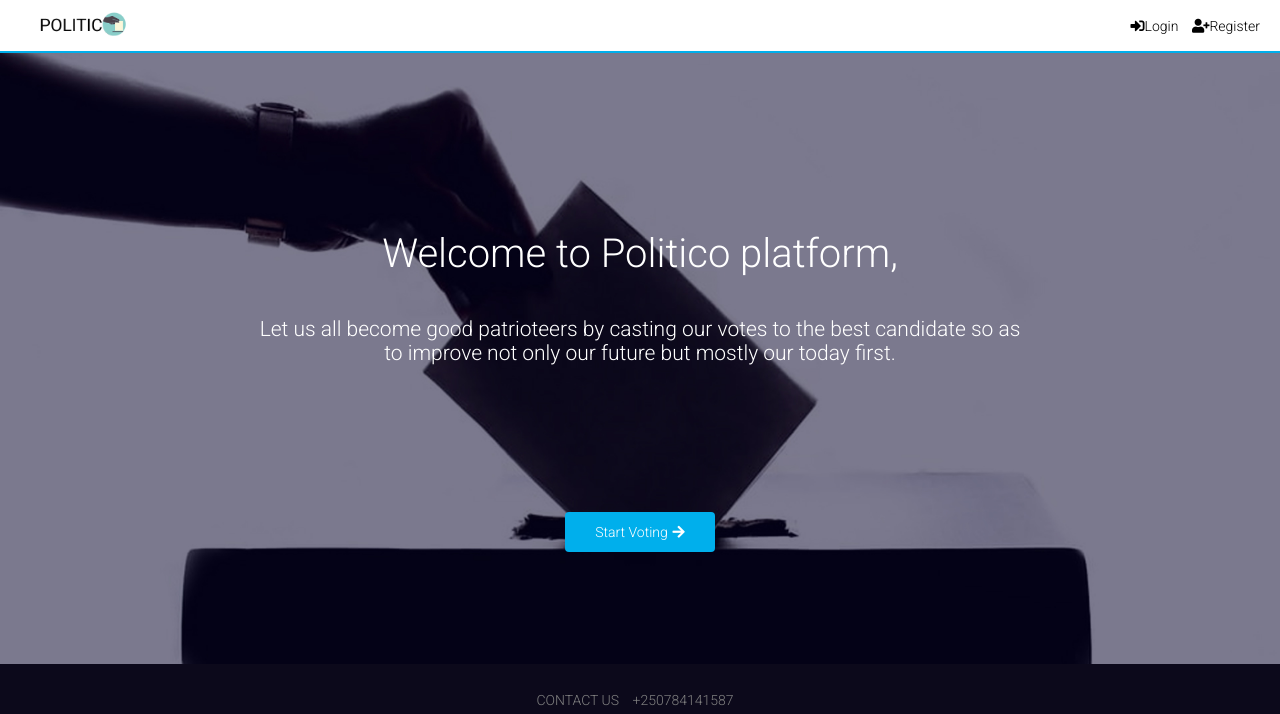
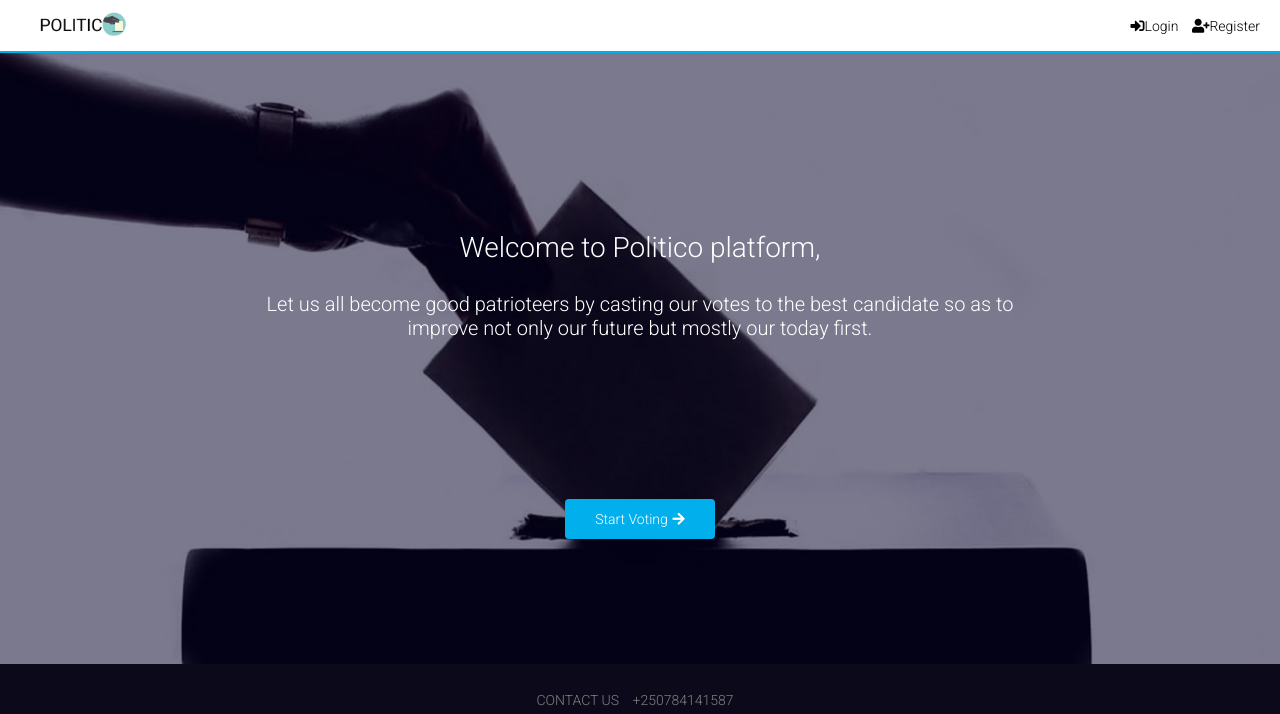
Before and after one commit to ShejaEddy/Politico, a plain HTML site: page UI/index.html in a window 1280 px wide. Shown: the top 714 px of the page. Drawn offline with Linux system fonts and the light colour scheme.

Commit message:
style: fix font-sizes of landing page

```diff
--- a/UI/css/index.css
+++ b/UI/css/index.css
@@ -40,11 +40,11 @@ a {
 .footer-text {
   color: white;
   text-align: center;
-  font-size: 21px;
+  font-size: 20px;
 }
 
 .intro-text {
-  font-size: 40px;
+  font-size: 2em;
 }
 .start {
   width: 150px;
```
